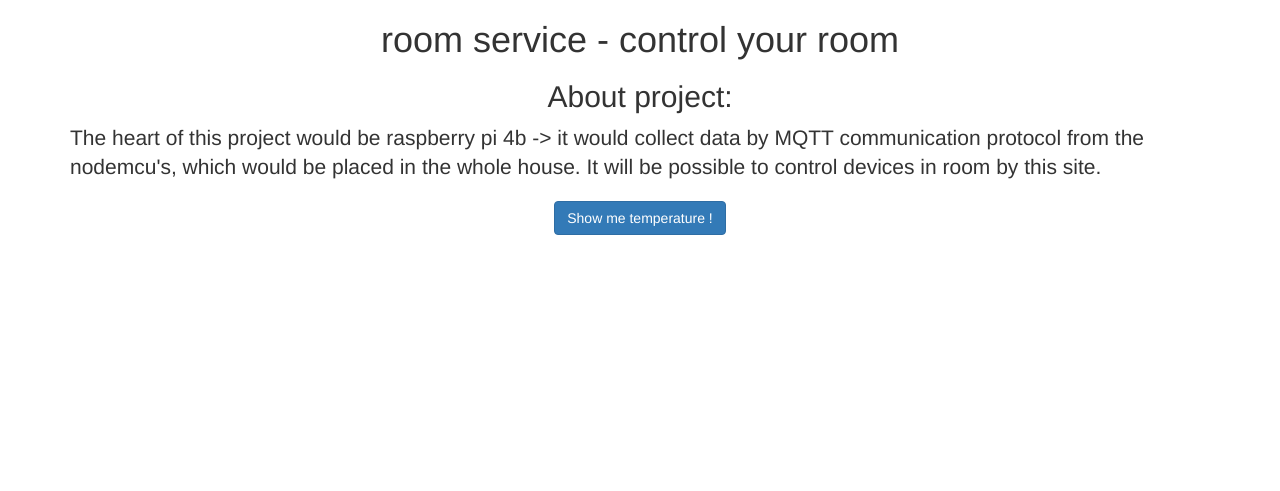
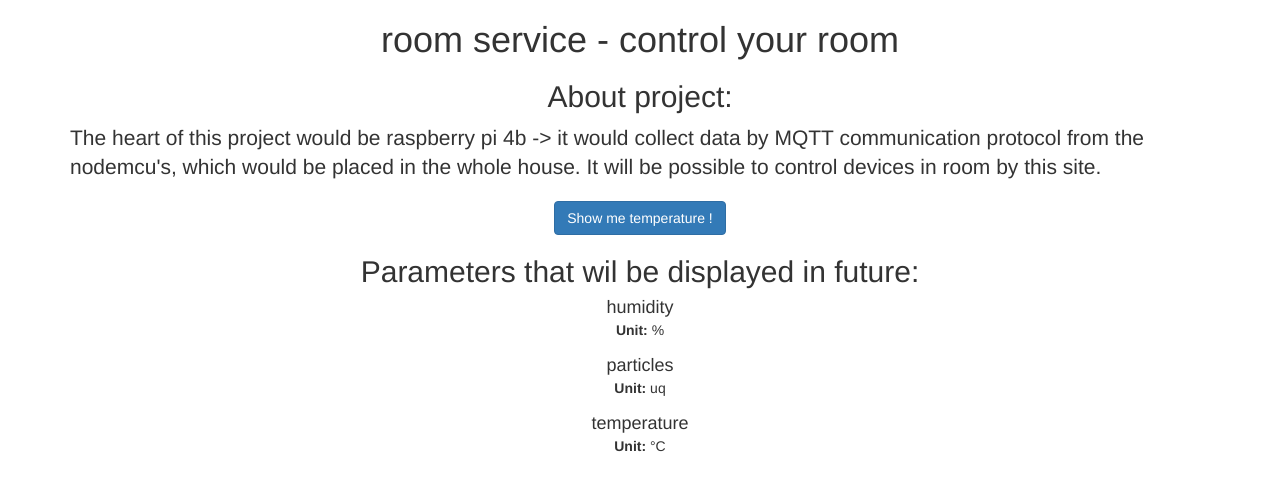
Before and after one commit to jakubziebin/room-service, a Flask app: page / in a window 1280 px wide. Shown: the top 491 px of the page. Run offline with Flask 3, Linux system fonts and the light colour scheme.

Commit message:
Add my first dynamically displayed parameters

```diff
--- a/app.py
+++ b/app.py
@@ -1,12 +1,22 @@
+from __future__ import annotations
+
+from typing import Final, Any
+
 from flask import Flask, render_template
 
 
 app = Flask(__name__)
 
+PARAMETERS: Final[list[dict[str, Any]]] = [
+    {"id": 1, "title": "humidity", "unit": "%"},
+    {"id": 2, "title": "particles", "unit": "uq"},
+    {"id": 3, "title": "temperature", "unit": "°C"},
+]
+
 
 @app.route("/")
-def hello_world():
-    return render_template("home.html")
+def hello_world() -> Any:
+    return render_template("home.html", parameters=PARAMETERS)
 
 
 if __name__ == "__main__":
--- a/templates/home.html
+++ b/templates/home.html
@@ -17,6 +17,15 @@
             <div class="text-center">
                 <button type="button" class="btn btn-primary">Show me temperature !</button>
             </div>
+            <h2 class="text-center">Parameters that wil be displayed in future:</h2>
+            <div class="text-center">
+                {% for parameter in parameters %}
+                    <div style="margin-bottom: 16px;">
+                        <h4 style="margin-bottom: 2px;">{{parameter['title']}}</h4>
+                        <div><b>Unit: </b>{{parameter['unit']}}</div>
+                    </div>
+                {% endfor %}
+            </div>
         </div>
     </body>
 </html>
```
